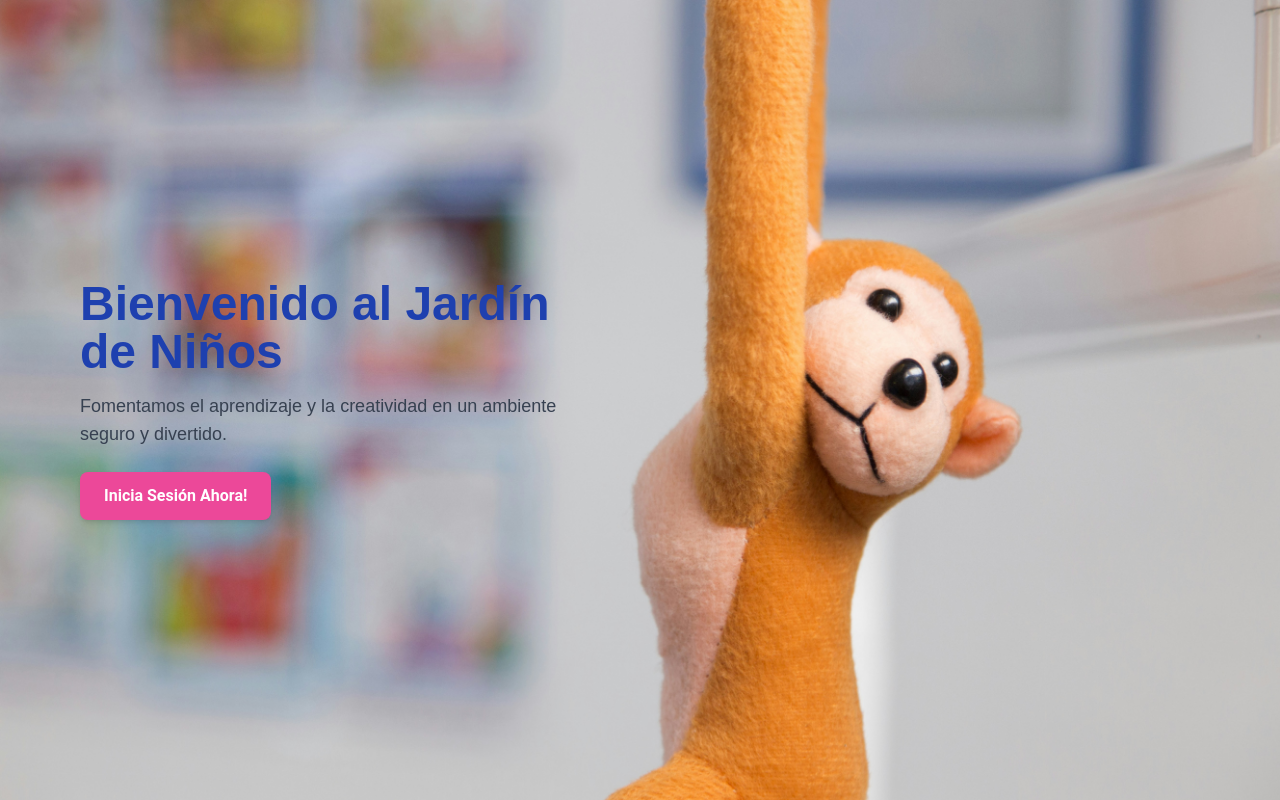
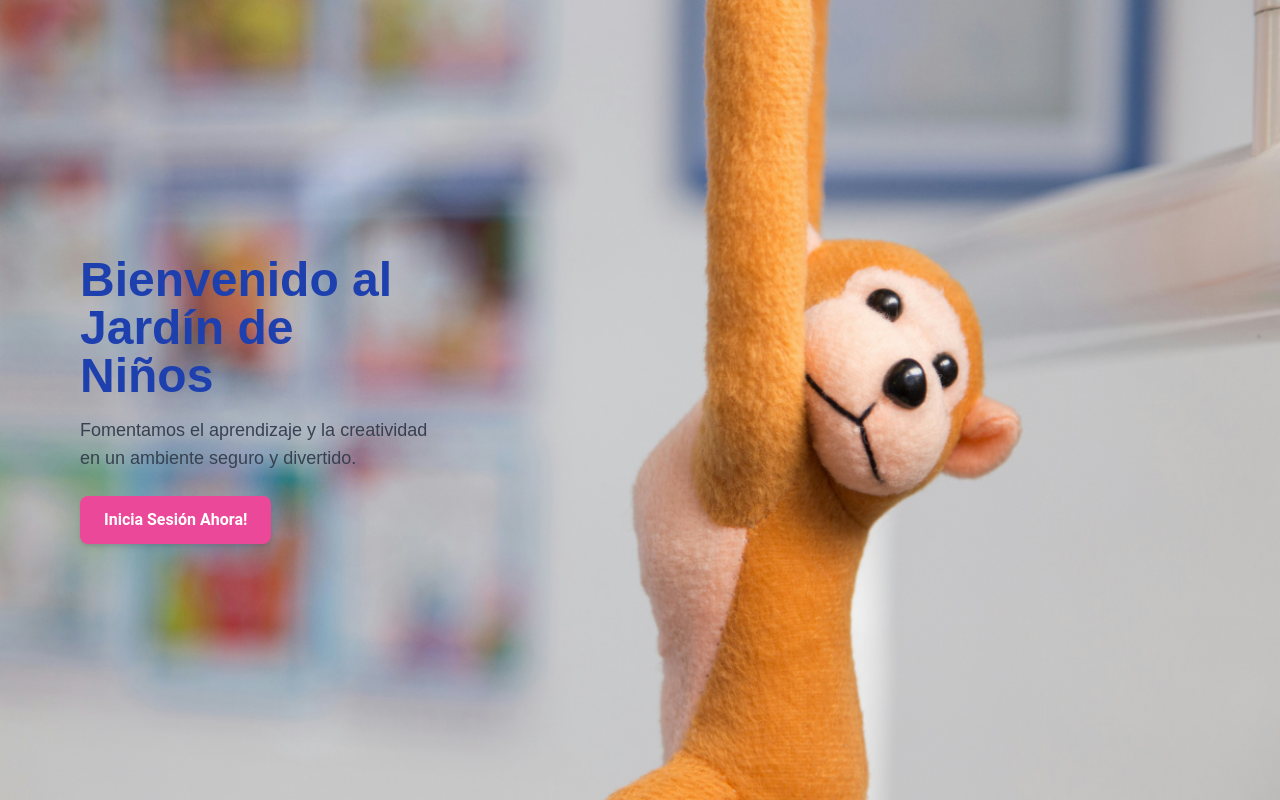
Before and after one commit to Rodro1975/jardin-infantil, a Next.js app: page / in a window 1280 px wide. Built offline with nearby package versions, Linux system fonts and the light colour scheme.

Commit message:
Configuración de estilos en páginas principales

```diff
--- a/src/app/dashboard/page.js
+++ b/src/app/dashboard/page.js
@@ -35,11 +35,11 @@ export default function DashboardPage() {
                 className="bg-cover bg-center h-48 flex flex-col items-center justify-center"
                 style={{ backgroundImage: "url('/kinder1.jpg')" }}
             >
-                <h1 className="text-4xl font-bold text-sky-blue">
+                <h1 className="text-4xl font-bold text-blue-500">
                     Jardín Infantil
                 </h1>
                 {userEmail && (
-                    <h2 className="text-2xl text-soft-pink mt-2">
+                    <h2 className="text-2xl text-pink-500 mt-2">
                         Bienvenido, {userEmail}
                     </h2>
                 )}
--- a/src/app/mostrarEstudiantes/page.js
+++ b/src/app/mostrarEstudiantes/page.js
@@ -4,6 +4,7 @@ import { useEffect, useState } from "react";
 import supabase from "@/utils/supabaseClient";
 import ActualizarEstudiante from "@/components/ActualizarEstudiante";
 import WorkBar from "@/components/WorkBar";
+import { FaSearch } from "react-icons/fa";
 
 export default function MostrarEstudiantes() {
     const [estudiantes, setEstudiantes] = useState([]);
@@ -11,6 +12,7 @@ export default function MostrarEstudiantes() {
     const [error, setError] = useState(null);
     const [isEditing, setIsEditing] = useState(false);
     const [currentEstudiante, setCurrentEstudiante] = useState(null);
+    const [searchTerm, setSearchTerm] = useState(""); // Estado para el término de búsqueda
 
     // Función para obtener los datos de la tabla
     const fetchEstudiantes = async () => {
@@ -43,18 +45,44 @@ export default function MostrarEstudiantes() {
         fetchEstudiantes();
     }, []);
 
+    // Filtrar estudiantes por nombre
+    const filteredEstudiantes = estudiantes.filter((estudiante) =>
+        estudiante.nombre.toLowerCase().includes(searchTerm.toLowerCase())
+    );
+
     if (loading) return <p>Cargando...</p>;
     if (error) return <p>Error: {error}</p>;
+    if (!loading && estudiantes.length === 0) return <p>No se encontraron estudiantes.</p>;
 
     return (
         <div>
-      <WorkBar/>
+            {/* WorkBar en la parte superior */}
+            <WorkBar />
+
+            {/* Contenedor principal con fondo */}
             <div
                 className="flex flex-col items-center bg-blue-50 py-8 min-h-screen"
                 style={{ backgroundImage: "url('/kinder2.jpg')", backgroundSize: "cover" }}
             >
+                {/* Barra de búsqueda sobre la imagen */}
+                <div className="relative z-10 mb-6 w-full max-w-md">
+                    <div className="flex justify-center items-center mb-6">
+                        <input
+                            type="text"
+                            placeholder="Buscar por nombre..."
+                            value={searchTerm}
+                            onChange={(e) => setSearchTerm(e.target.value)} // Actualiza el estado al escribir
+                            className="w-full px-4 py-2 border rounded-l-lg shadow-sm focus:outline-none focus:ring-2 focus:ring-sky-blue"
+                        />
+                        <button className="bg-soft-pink text-white px-4 py-2 rounded-r-lg hover:bg-pink-600 transition duration-300">
+                            <FaSearch className="icon" />
+                        </button>
+                    </div>
+                </div>
 
                 <h1 className="text-3xl font-bold text-blue-700 mb-6">Lista de Estudiantes</h1>
+
+                {/* Tabla de estudiantes */}
                 <div className="overflow-auto w-full max-w-screen-lg shadow-lg rounded-lg bg-white bg-opacity-90">
                     <table className="min-w-full text-left text-sm">
                         <thead className="bg-blue-200 text-blue-800">
@@ -69,11 +97,8 @@ export default function MostrarEstudiantes() {
                             </tr>
                         </thead>
                         <tbody>
-            {estudiantes.map((estudiante) => (
-              <tr
-                key={estudiante.id}
-                className="even:bg-blue-50 hover:bg-blue-100 transition duration-200"
-              >
+                            {filteredEstudiantes.map((estudiante) => (
+                                <tr key={estudiante.id} className="even:bg-blue-50 hover:bg-blue-100 transition duration-200">
                                     <td className="border px-4 py-2">{estudiante.id}</td>
                                     <td className="border px-4 py-2">{estudiante.nombre}</td>
                                     <td className="border px-4 py-2">{estudiante.salon}</td>
@@ -81,19 +106,13 @@ export default function MostrarEstudiantes() {
                                     <td className="border px-4 py-2">{estudiante.edad}</td>
                                     <td className="border px-4 py-2">{estudiante.genero}</td>
                                     <td className="border px-4 py-2 space-x-2">
-                  <button
-                    onClick={() => handleDelete(estudiante.id)}
-                    className="bg-red-500 text-white px-4 py-2 rounded hover:bg-red-600 transition"
-                  >
+                                        <button onClick={() => handleDelete(estudiante.id)} className="bg-red-500 text-white px-4 py-2 rounded hover:bg-red-600 transition">
                                             Eliminar
                                         </button>
-                  <button
-                    onClick={() => {
+                                        <button onClick={() => {
                                             setCurrentEstudiante(estudiante);
                                             setIsEditing(true);
-                    }}
-                    className="bg-yellow-400 text-white px-4 py-2 rounded hover:bg-yellow-500 transition"
-                  >
+                                        }} className="bg-yellow-400 text-white px-4 py-2 rounded hover:bg-yellow-500 transition">
                                             Modificar
                                         </button>
                                     </td>
@@ -103,6 +122,7 @@ export default function MostrarEstudiantes() {
                     </table>
                 </div>
             </div>
+
             {/* Modal para actualizar estudiante */}
             {isEditing && currentEstudiante && (
                 <ActualizarEstudiante
--- a/src/app/page.js
+++ b/src/app/page.js
@@ -3,8 +3,20 @@ import Link from "next/link";
 
 export default function Home() {
   return (
-    <div className="relative flex flex-col sm:flex-row items-center justify-start min-h-screen p-8 pb-20 gap-16 sm:p-20 bg-gradient-to-r from-blue-200 to-yellow-100">
-      <div className="max-w-lg z-10">
+    <section className="relative min-h-screen flex items-center justify-start bg-gradient-to-r from-blue-200 to-yellow-100">
+      {/* Imagen de fondo ajustable */}
+      <div className="absolute inset-0 z-0 h-full w-full">
+        <Image
+          src="/kinder.jpg"
+          alt="Imagen representativa del jardín de niños"
+          fill
+          style={{ objectFit: "cover" }}
+          priority
+        />
+      </div>
+
+      {/* Contenido */}
+      <div className="z-10 max-w-lg px-8 sm:px-20 text-left text-white">
         <h1 className="text-5xl font-bold text-blue-800 mb-4">
           Bienvenido al Jardín de Niños
         </h1>
@@ -17,15 +29,6 @@ export default function Home() {
           </button>
         </Link>
       </div>
-      <div className="absolute inset-0 z-0 h-full w-full">
-        <Image
-          src="/kinder.jpg"
-          alt="Imagen representativa del jardín de niños"
-          fill
-          className="object-cover"
-          priority
-        />
-      </div>
-    </div>
+    </section>
   );
 }
--- a/src/components/PanelAdmin.js
+++ b/src/components/PanelAdmin.js
@@ -5,11 +5,10 @@ import {
     FaUserAlt,
     FaUserPlus,
     FaFileAlt,
-    FaSearch,
     FaSignOutAlt,
 } from "react-icons/fa";
 import Link from "next/link";
-import { useRouter } from "next/navigation"; // Asegúrate de usar 'next/navigation' en vez de 'next/router'
+import { useRouter } from "next/navigation"; // Asegúrate de usar 'next/navigation'
 import supabase from "@/utils/supabaseClient"; // Verifica que la ruta sea correcta
 
 const PanelAdmin = () => {
@@ -30,18 +29,6 @@ const PanelAdmin = () => {
 
     return (
         <div className="p-6">
-            {/* Barra de búsqueda */}
-            <div className="flex justify-center items-center mb-6">
-                <input
-                    type="text"
-                    placeholder="Buscar por nombre..."
-                    className="w-full max-w-md px-4 py-2 border rounded-l-lg shadow-sm focus:outline-none focus:ring-2 focus:ring-sky-blue"
-                />
-                <button className="bg-soft-pink text-white px-4 py-2 rounded-r-lg hover:bg-pink-600 transition duration-300">
-                    <FaSearch className="icon" />
-                </button>
-            </div>
-
             {/* Panel de administración */}
             <div className="grid grid-cols-1 sm:grid-cols-2 lg:grid-cols-3 gap-6">
                 <div className="bg-white rounded-lg shadow-md p-4 text-center transition-transform transform hover:scale-105">
```
Lines whose indentation alone changed are shown as unchanged.
